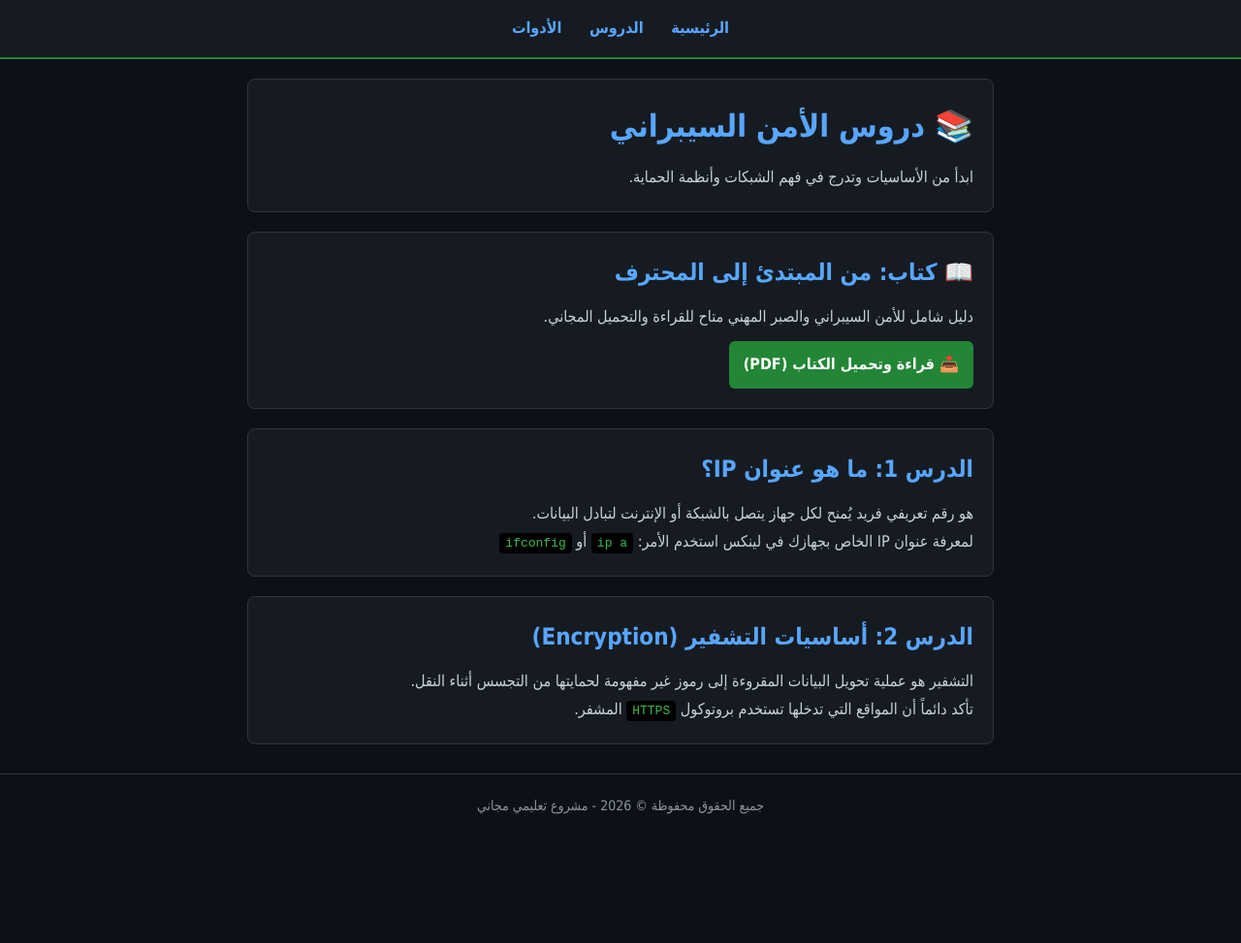
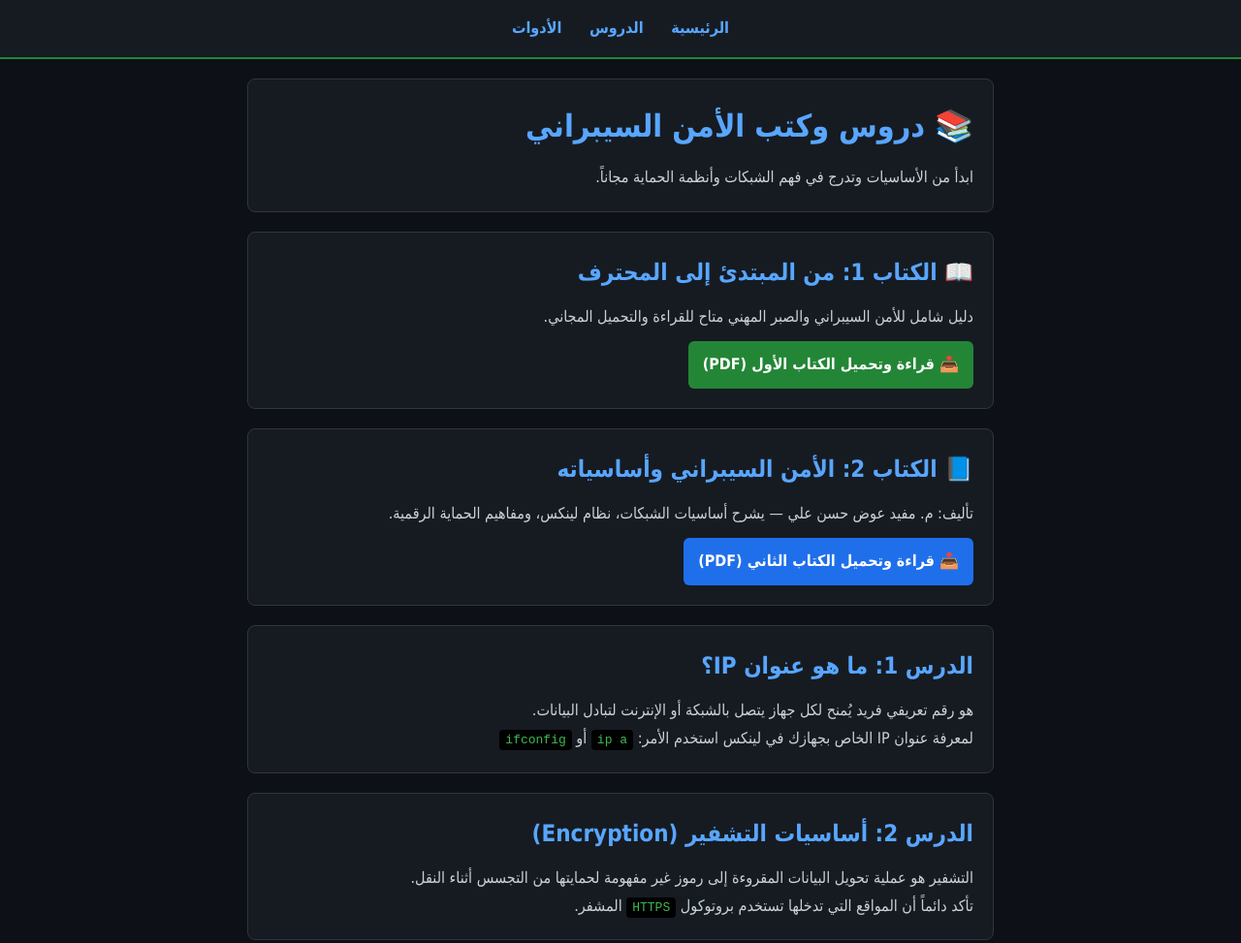
Before and after one commit to za601/cyber-academy, a plain HTML site: page lessons.html in a window 1280 px wide. Shown: the top 973 px of the page at 97% size. Before the commit the page ends 864 px from the top, so only its background shows below. Drawn offline with Linux system fonts and the light colour scheme.

Commit message:
add cyber security basics book

```diff
--- a/lessons.html
+++ b/lessons.html
@@ -15,14 +15,20 @@
 
     <div class="container">
         <div class="card">
-            <h1>📚 دروس الأمن السيبراني</h1>
-            <p>ابدأ من الأساسيات وتدرج في فهم الشبكات وأنظمة الحماية.</p>
+            <h1>📚 دروس وكتب الأمن السيبراني</h1>
+            <p>ابدأ من الأساسيات وتدرج في فهم الشبكات وأنظمة الحماية مجاناً.</p>
         </div>
 
         <div class="card">
-            <h2>📖 كتاب: من المبتدئ إلى المحترف</h2>
+            <h2>📖 الكتاب 1: من المبتدئ إلى المحترف</h2>
             <p>دليل شامل للأمن السيبراني والصبر المهني متاح للقراءة والتحميل المجاني.</p>
-            <a href="cyber-book.pdf" target="_blank" style="display:inline-block; background:#238636; color:#fff; padding:10px 15px; border-radius:6px; text-decoration:none; font-weight:bold; margin-top:10px;">📥 قراءة وتحميل الكتاب (PDF)</a>
+            <a href="cyber-book.pdf" target="_blank" style="display:inline-block; background:#238636; color:#fff; padding:10px 15px; border-radius:6px; text-decoration:none; font-weight:bold; margin-top:10px;">📥 قراءة وتحميل الكتاب الأول (PDF)</a>
+        </div>
+
+        <div class="card">
+            <h2>📘 الكتاب 2: الأمن السيبراني وأساسياته</h2>
+            <p>تأليف: م. مفيد عوض حسن علي — يشرح أساسيات الشبكات، نظام لينكس، ومفاهيم الحماية الرقمية.</p>
+            <a href="cyber-book-2.pdf" target="_blank" style="display:inline-block; background:#1f6feb; color:#fff; padding:10px 15px; border-radius:6px; text-decoration:none; font-weight:bold; margin-top:10px;">📥 قراءة وتحميل الكتاب الثاني (PDF)</a>
         </div>
 
         <div class="card">
```
Also changed, not shown: 1 other file.
